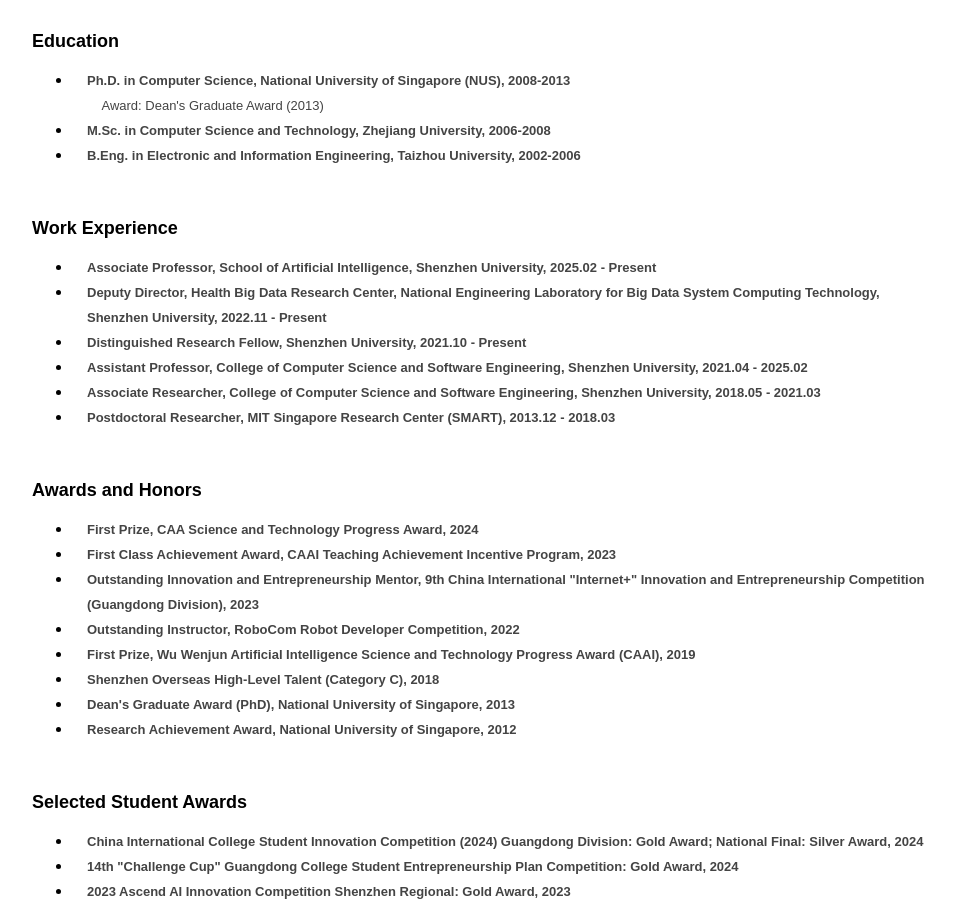
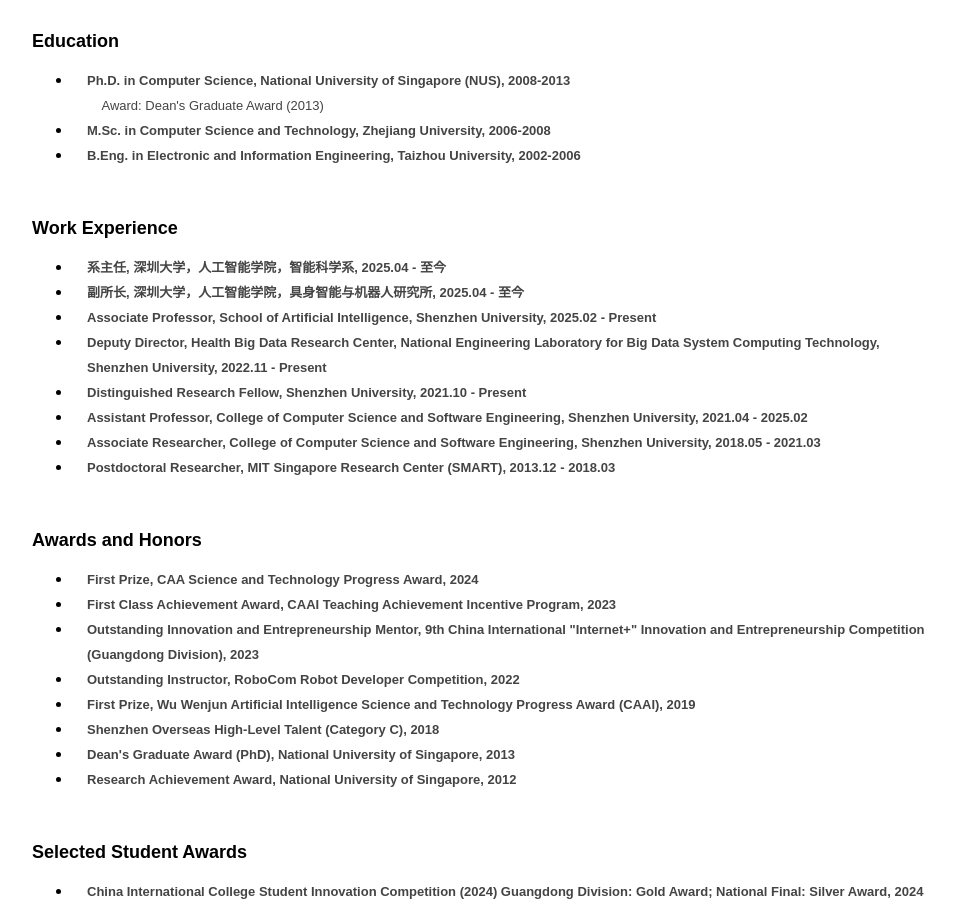
Before and after one commit to arikcj/arikcj.github.io, a Jekyll site: the page built from index.html, in a window 1280 px wide and 900 px high, scrolled down 1181 px. Shown: the whole window, without its empty margins (160-1115 px from the left). Built offline with Jekyll 4.4.1, drawn with Linux system fonts in a browser that asks for light colours.

Commit message:
Add two work experience entries: department head and institute deputy director

```diff
--- a/index.html
+++ b/index.html
@@ -88,7 +88,13 @@
     <br>
     <p><b><font face="Arial" size="4">Work Experience</font></b></p>
     <ul class="Awards">
-		<li>
+        <li>
+			<p style="line-height: 150%; margin-left: 15px; margin-top: 0pt; margin-bottom: 0pt;"><b><font color="#444444" face="Arial" size="2">系主任, 深圳大学，人工智能学院，智能科学系, 2025.04 - 至今</font></b></p>
+		</li>
+        <li>
+			<p style="line-height: 150%; margin-left: 15px; margin-top: 0pt; margin-bottom: 0pt;"><b><font color="#444444" face="Arial" size="2">副所长, 深圳大学，人工智能学院，具身智能与机器人研究所, 2025.04 - 至今</font></b></p>
+		</li>
+        <li>
 			<p style="line-height: 150%; margin-left: 15px; margin-top: 0pt; margin-bottom: 0pt;"><b><font color="#444444" face="Arial" size="2">Associate Professor, School of Artificial Intelligence, Shenzhen University, 2025.02 - Present</font></b></p>
 		</li>
         <li>
```
